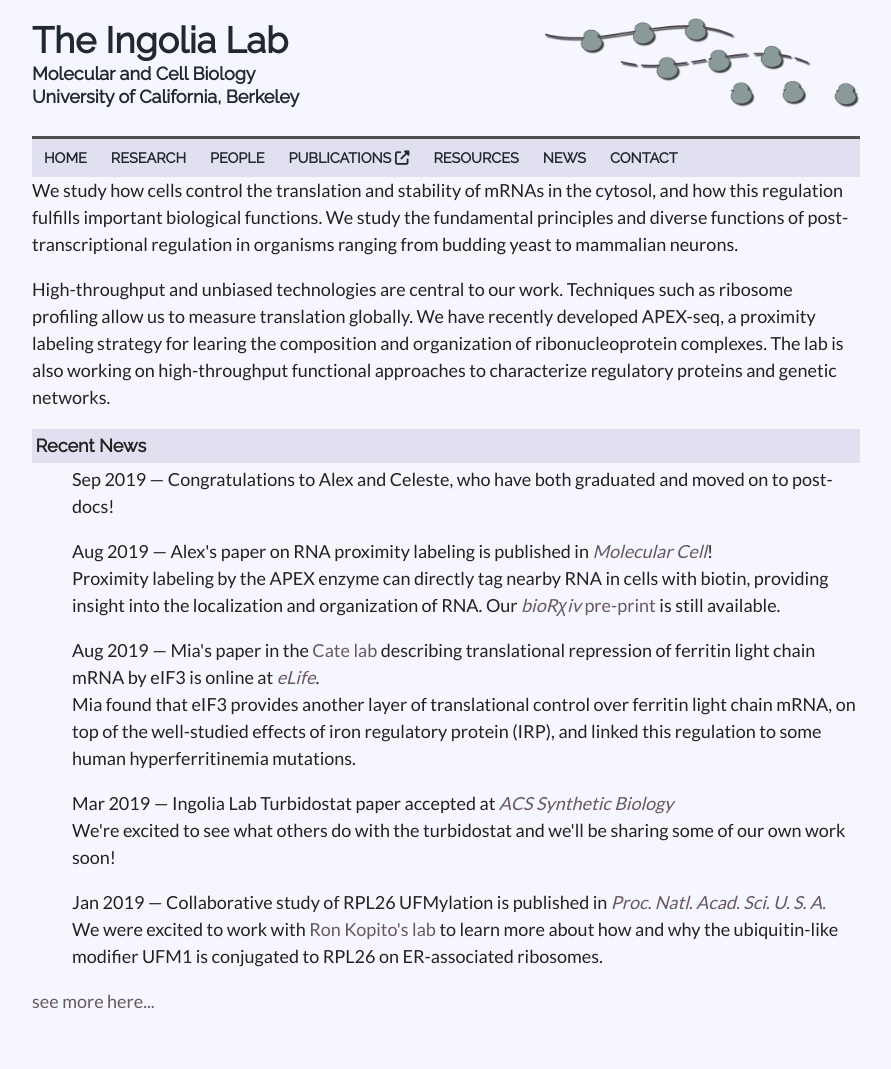
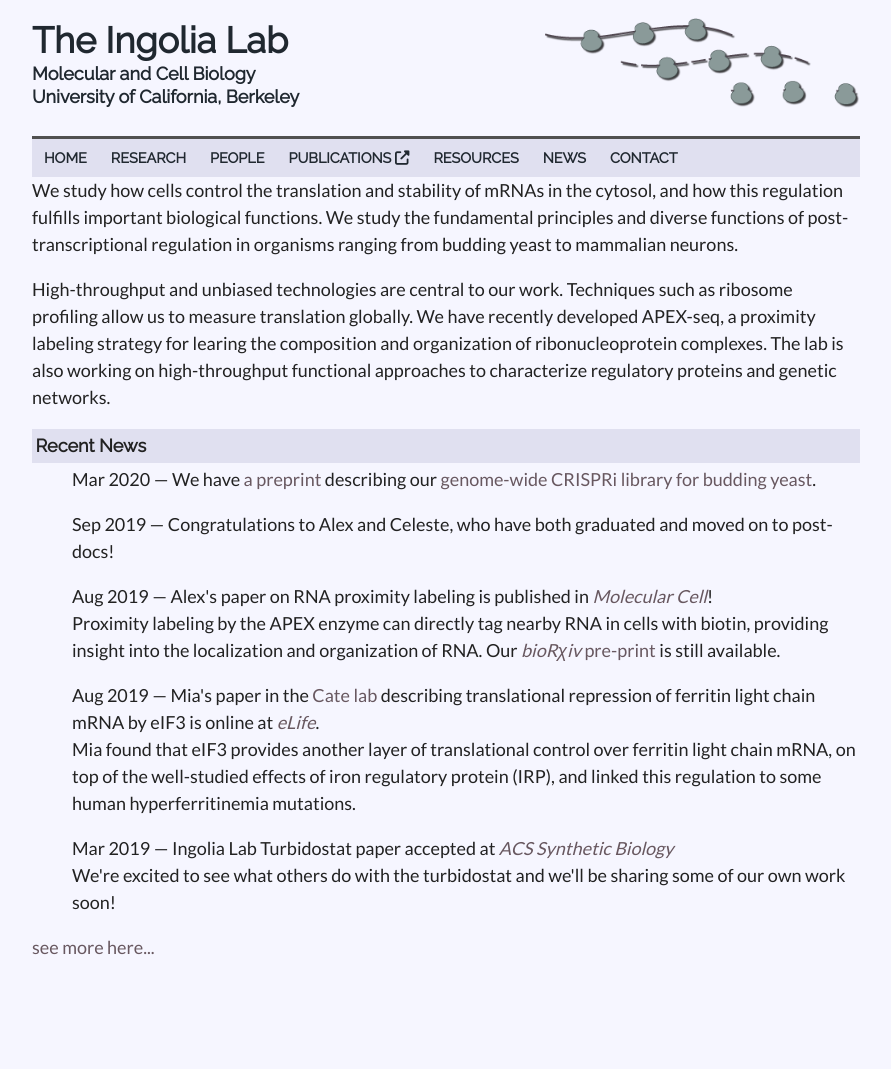
Before and after one commit to ingolia-lab/lab-web-page, a Jekyll site: the page built from src/index.html, in a window 1280 px wide. Shown: the whole page, without its empty margins (194-1085 px from the left). Built offline with Jekyll 4.4.1, drawn with Linux system fonts in a browser that asks for light colours; nearby versions of some CDN libraries; after the commit the page ends 1015 px from its top, so only the background shows below that.

Commit message:
Added news about CRISPRi library

```diff
--- a/src/_data/news.yml
+++ b/src/_data/news.yml
@@ -1,3 +1,9 @@
+- date: Mar 2020
+  title: We have <a href="https://doi.org/10.1101/2020.03.11.988105">a
+    preprint</a> describing our <a
+    href="https://ingolia-lab.github.io/yeast-crispri/">genome-wide
+    CRISPRi library for budding yeast</a>.
+
 - date: Sep 2019
   title: Congratulations to Alex and Celeste, who have both graduated and moved on to post-docs!
 
```
